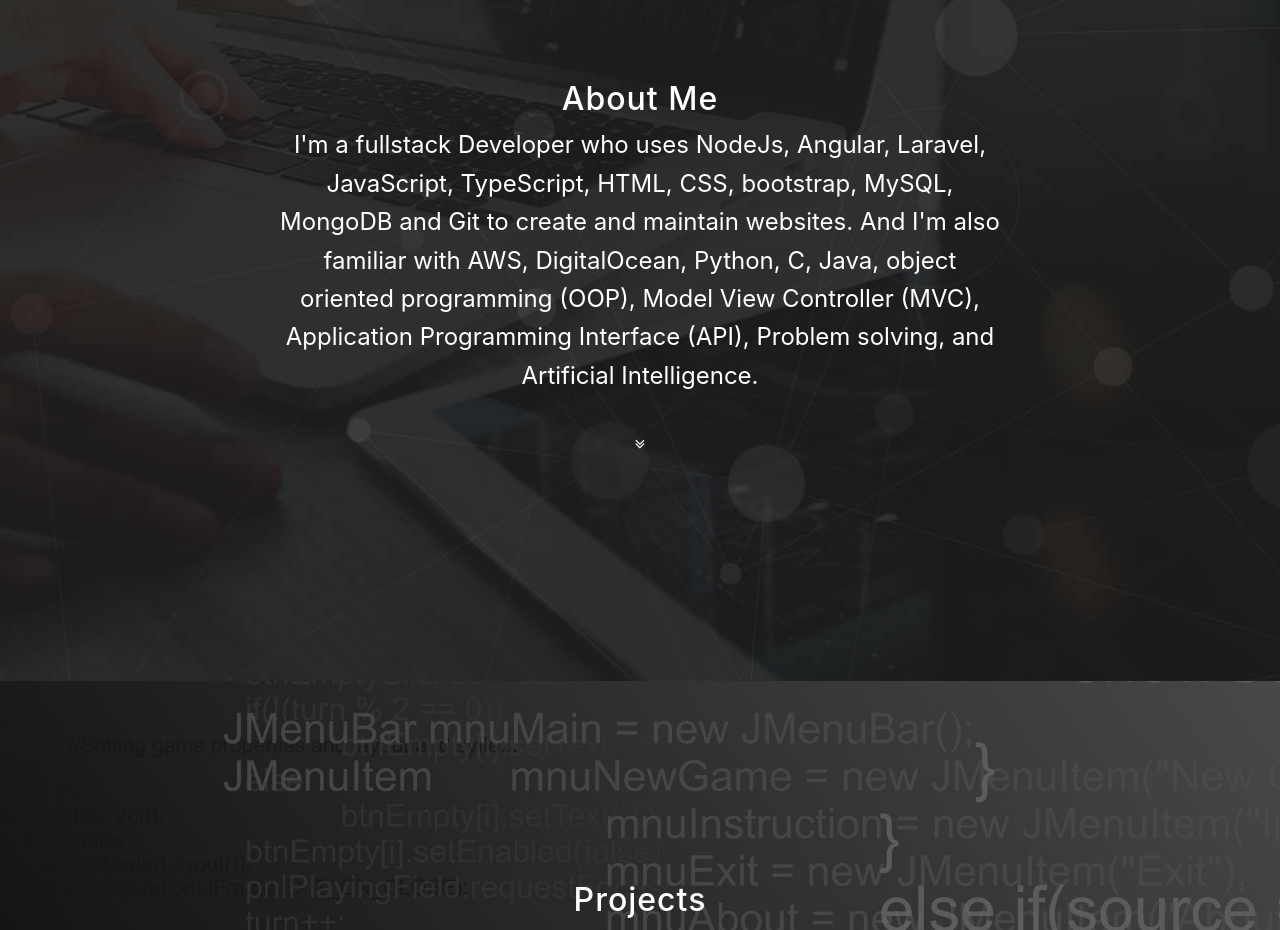
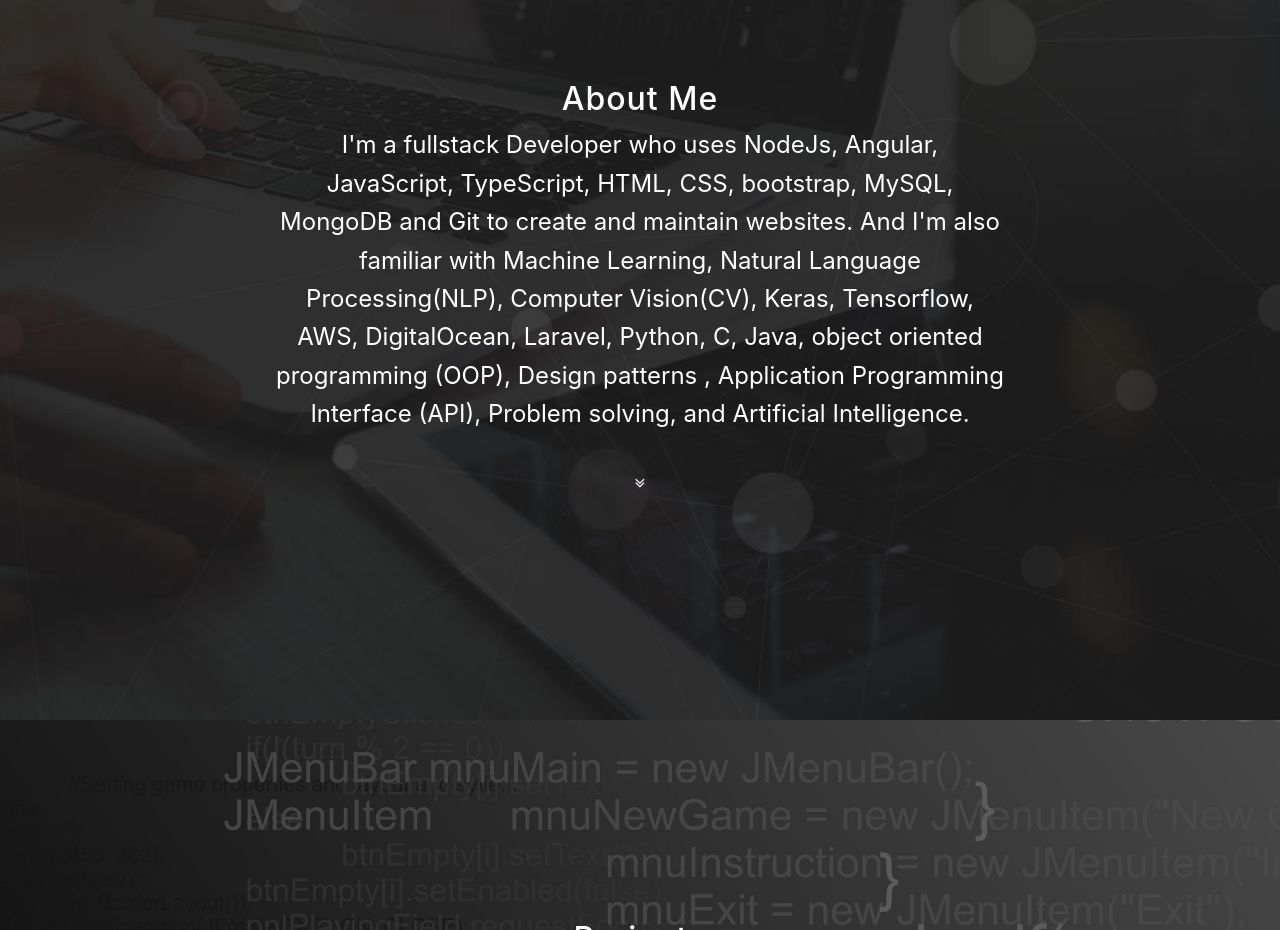
Before and after one commit to ahmedibraheeem/ahmedibraheeem.github.io, a website with bundled scripts: page index.html in a window 1280 px wide. Shown: the part 920-1850 px from the top of the page. Built offline with nearby package versions, Linux system fonts and the light colour scheme.

Commit message:
New Updates

```diff
--- a/index.html
+++ b/index.html
@@ -72,7 +72,7 @@
         <div class="row">
           <div class="col-lg-8 mx-auto">
             <h2>About Me</h2>
-            <p> <font size="5">I'm a fullstack Developer who uses NodeJs, Angular, Laravel, JavaScript, TypeScript, HTML, CSS, bootstrap, MySQL, MongoDB and Git to create and maintain websites. And I'm also familiar with AWS, DigitalOcean, Python, C, Java, object oriented programming (OOP), Model View Controller (MVC), Application Programming Interface (API), Problem solving, and Artificial Intelligence.</font></p>
+            <p> <font size="5">I'm a fullstack Developer who uses NodeJs, Angular, JavaScript, TypeScript, HTML, CSS, bootstrap, MySQL, MongoDB and Git to create and maintain websites. And I'm also familiar with Machine Learning, Natural Language Processing(NLP), Computer Vision(CV), Keras, Tensorflow, AWS, DigitalOcean, Laravel, Python, C, Java, object oriented programming (OOP), Design patterns , Application Programming Interface (API), Problem solving, and Artificial Intelligence.</font></p>
             <a href="#download" class="btn btn-circle js-scroll-trigger">
               <i class="fa fa-angle-double-down animated"></i>
             </a>
```
